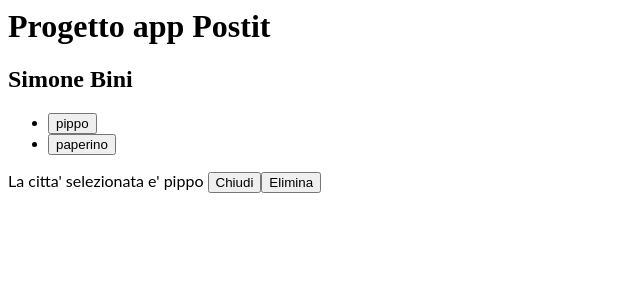
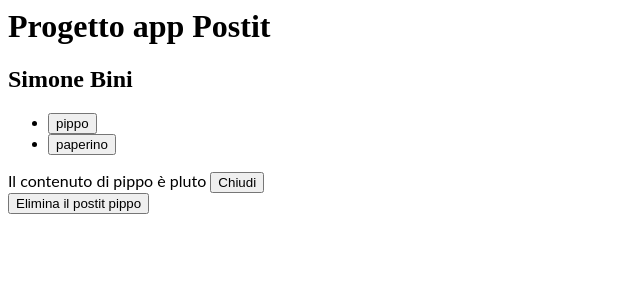
Before and after one commit to Simobini74/Progetto-SSW, an Angular app: page / in a window 1280 px wide. Both pictures are taken after a click on the button "pippo". Shown: the top 300 px of the page, without its empty margins (0-640 px from the left). Built offline with nearby package versions, Linux system fonts and the light colour scheme.

Commit message:
2 files modified

```diff
--- a/src/app/app.component.html
+++ b/src/app/app.component.html
@@ -5,8 +5,8 @@
   <button (click)="selezionaPost(post.titolo)">{{post.titolo}}</button>
 </li>
 </ul>
-<p *ngIf = "selezionato !== undefined">
-La citta' selezionata e' {{selezionato}}
-<button (click) = 'clean()'>Chiudi</button>
-<button>Elimina</button>
+<p *ngIf = "selezione !== undefined">
+Il contenuto di {{selezione.titolo}} è {{selezione.contenuto}}
+<button (click) = 'clean()'>Chiudi</button><br>
+<button (click)= 'clean()'>Elimina il postit {{selezione.titolo}}</button>
 </p>
--- a/src/app/app.component.ts
+++ b/src/app/app.component.ts
@@ -16,18 +16,21 @@ class newPost {
 })
 export class AppComponent{
   title: string = 'Progetto app Postit' ;
-  selezionato: string;
+  selezione : newPost;
   name: string ='Simone Bini';
   postit: Array<newPost> =[
     new newPost('pippo','pluto'),
     new newPost('paperino','topolino')
 
   ]
-  selezionaPost(name: string) {
-	  this.selezionato = name;
+  selezionaPost(itemName: string) {
+	  var trovato: Array<newPost> = this.postit.filter(
+      el => ( el.titolo === itemName )
+    );
+    this.selezione = trovato[0];
   }
   clean() {
-    this.selezionato=undefined;
+    this.selezione=undefined;
   }
 
 
```
